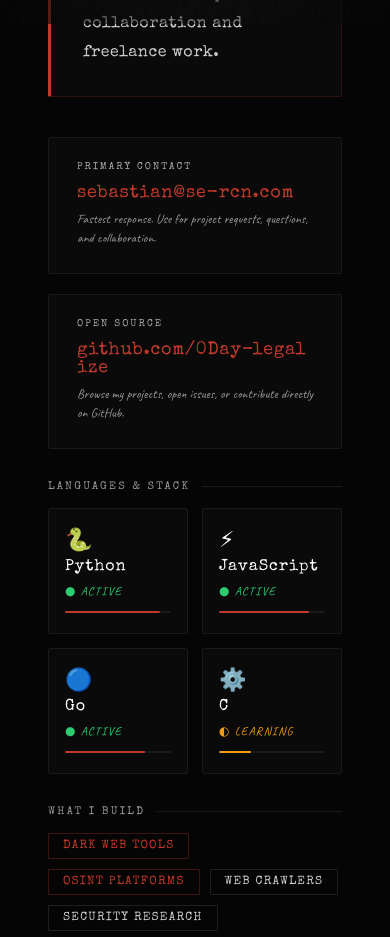
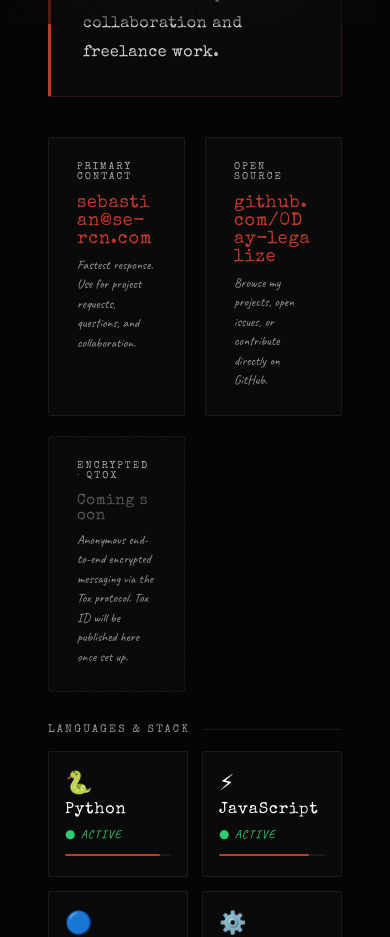
Before and after one commit to 0Day-legalize/rcn-crawler-web, a website: page public/contact.html in a window 390 px wide. Shown: the part 820-1757 px from the top of the page. Drawn offline with nearby package versions, Linux system fonts and the light colour scheme; animation ran at ten frames a second.

Commit message:
add coming soon qTox contact card

```diff
--- a/public/contact.html
+++ b/public/contact.html
@@ -50,6 +50,11 @@
       <div class="contact-card-label">Open source</div>
       <div class="contact-card-value"><a href="https://github.com/0Day-legalize" target="_blank">github.com/0Day-legalize</a></div>
       <div class="contact-card-sub">Browse my projects, open issues, or contribute directly on GitHub.</div>
+    </div>
+    <div class="contact-card" style="opacity:0.5;border-style:dashed;">
+      <div class="contact-card-label">Encrypted · qTox</div>
+      <div class="contact-card-value" style="color:#555;font-size:15px;">Coming soon</div>
+      <div class="contact-card-sub">Anonymous end-to-end encrypted messaging via the Tox protocol. Tox ID will be published here once set up.</div>
     </div>
   </div>
 
--- a/public/css/contact.css
+++ b/public/css/contact.css
@@ -4,7 +4,7 @@
   .nav { padding:0 20px; }
   .nav-links { display:none; }
   .page { padding:100px 24px 60px; }
-  .contact-grid { grid-template-columns:1fr !important; }
+  .contact-grid { grid-template-columns:1fr 1fr !important; }
   .lang-grid { grid-template-columns:1fr 1fr !important; }
 }
 
@@ -15,7 +15,7 @@
 
 .cursor { display:inline-block; width:3px; height:44px; background:#c0392b; vertical-align:middle; margin-left:6px; animation:blink 1s step-end infinite; }
 
-.contact-grid { display:grid; grid-template-columns:1fr 1fr; gap:20px; margin-bottom:32px; }
+.contact-grid { display:grid; grid-template-columns:1fr 1fr 1fr; gap:20px; margin-bottom:32px; }
 .contact-card { background:#0a0a0a; border:1px solid #1a1a1a; border-radius:2px; padding:24px 28px; transition:border-color 0.2s; animation:fadeUp 0.6s 0.7s both; }
 .contact-card:hover { border-color:rgba(192,57,43,0.4); }
 .contact-card-label { font-family:'Special Elite',serif; font-size:10px; color:#aaa; letter-spacing:0.2em; text-transform:uppercase; margin-bottom:12px; }
```
